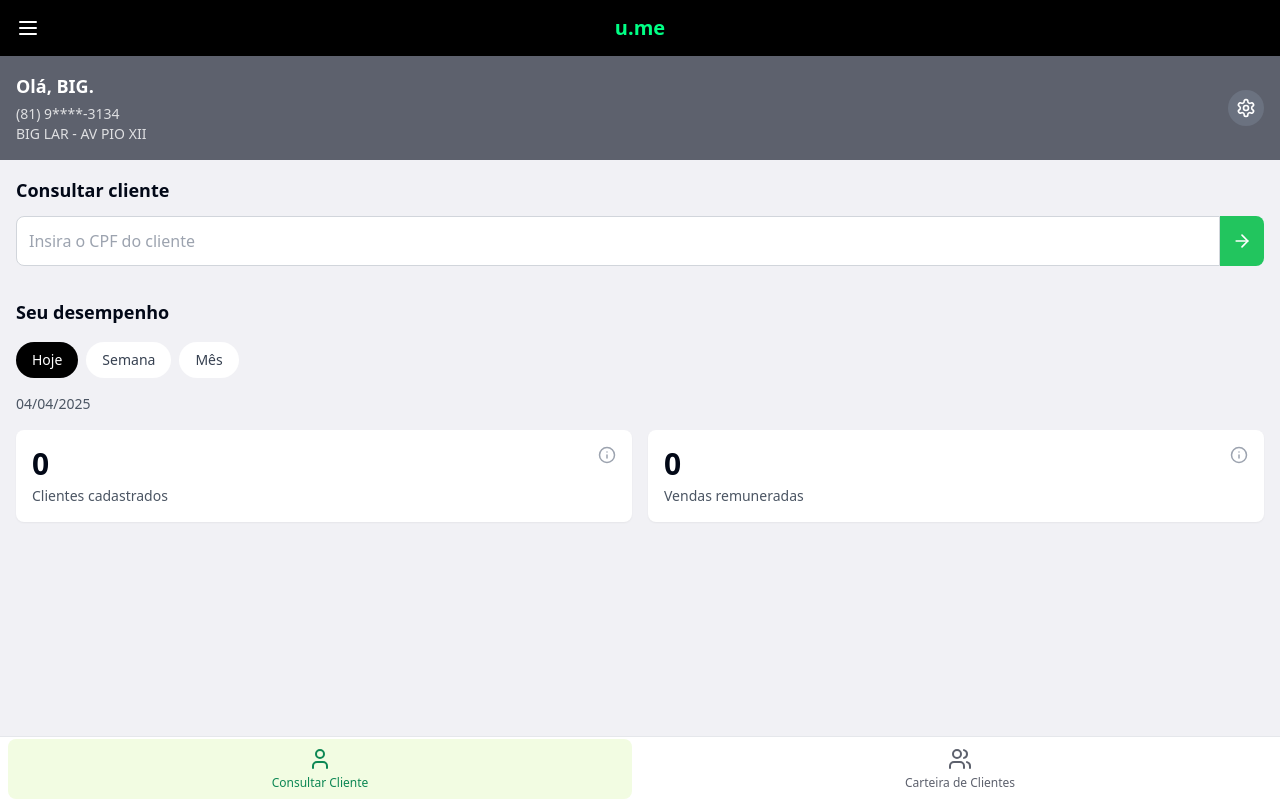
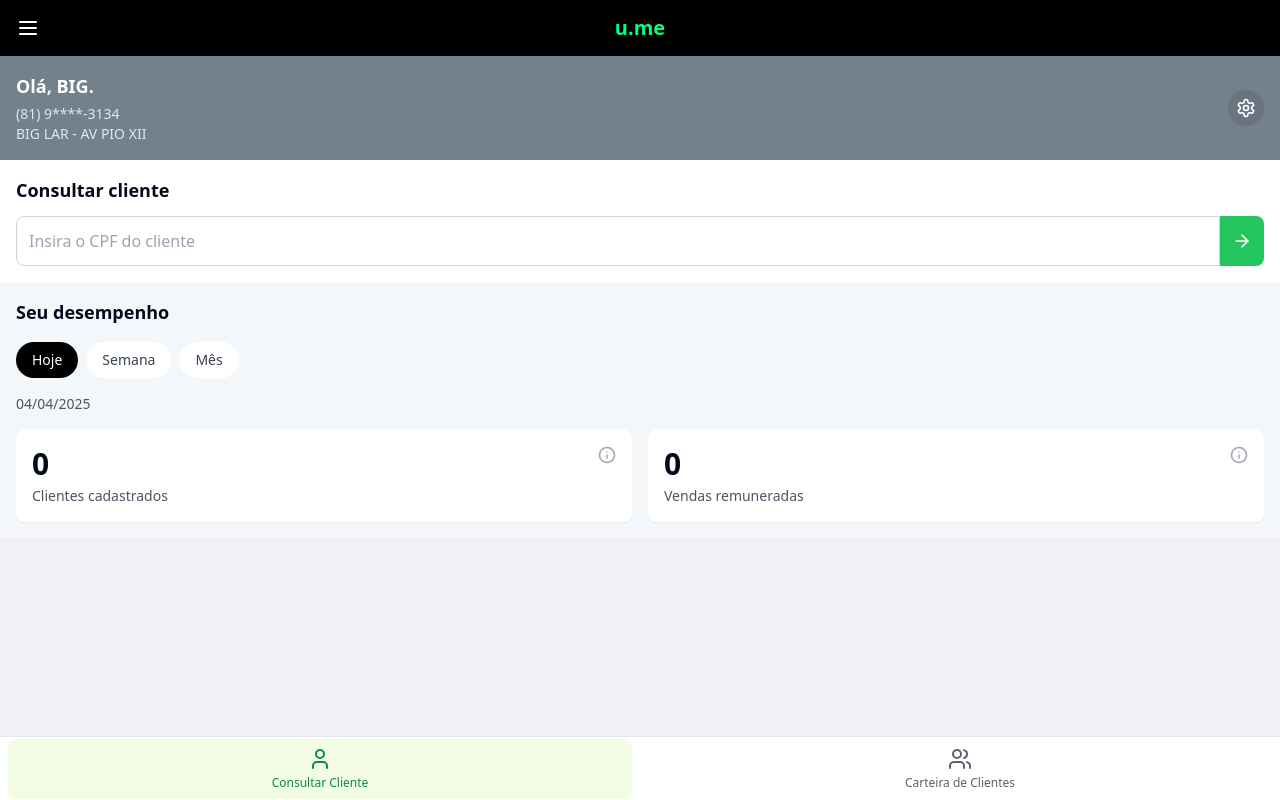
Before and after one commit to wallyborba/ume-sales-platform, a React (Vite) app: page / in a window 1280 px wide. Built offline with nearby package versions, Linux system fonts and the light colour scheme.

Commit message:
Add alternating section backgrounds
Implement alternating background colors for sections to improve visual separation.

```diff
--- a/src/components/ClientSearchCard.tsx
+++ b/src/components/ClientSearchCard.tsx
@@ -12,7 +12,7 @@ const ClientSearchCard = () => {
   };
 
   return (
-    <div className="mb-4">
+    <div>
       <h2 className="text-lg font-bold mb-3">Consultar cliente</h2>
       <form onSubmit={handleSubmit} className="flex">
         <input
--- a/src/components/PerformanceSection.tsx
+++ b/src/components/PerformanceSection.tsx
@@ -9,7 +9,7 @@ const PerformanceSection = () => {
   const currentDate = new Date().toLocaleDateString('pt-BR');
 
   return (
-    <div className="py-4">
+    <div>
       <h2 className="text-lg font-bold mb-4">Seu desempenho</h2>
 
       <div className="flex mb-4 gap-2">
--- a/src/components/UserInfoCard.tsx
+++ b/src/components/UserInfoCard.tsx
@@ -10,7 +10,7 @@ interface UserInfoCardProps {
 
 const UserInfoCard = ({ username, phone, store, address }: UserInfoCardProps) => {
   return (
-    <div className="bg-u-gray text-white p-4 flex justify-between items-center">
+    <div className="bg-[#72818C] text-white p-4 flex justify-between items-center">
       <div>
         <h2 className="text-lg font-bold">{username}</h2>
         <p className="text-sm opacity-80 mt-1">{phone}</p>
--- a/src/pages/Index.tsx
+++ b/src/pages/Index.tsx
@@ -17,8 +17,11 @@ const Index = () => {
         address="AV PIO XII"
       />
 
-      <div className="px-4 py-4 flex-1">
+      <div className="bg-white px-4 py-4">
         <ClientSearchCard />
+      </div>
+
+      <div className="bg-[#F3F7FA] px-4 py-4">
         <PerformanceSection />
       </div>
 
```
